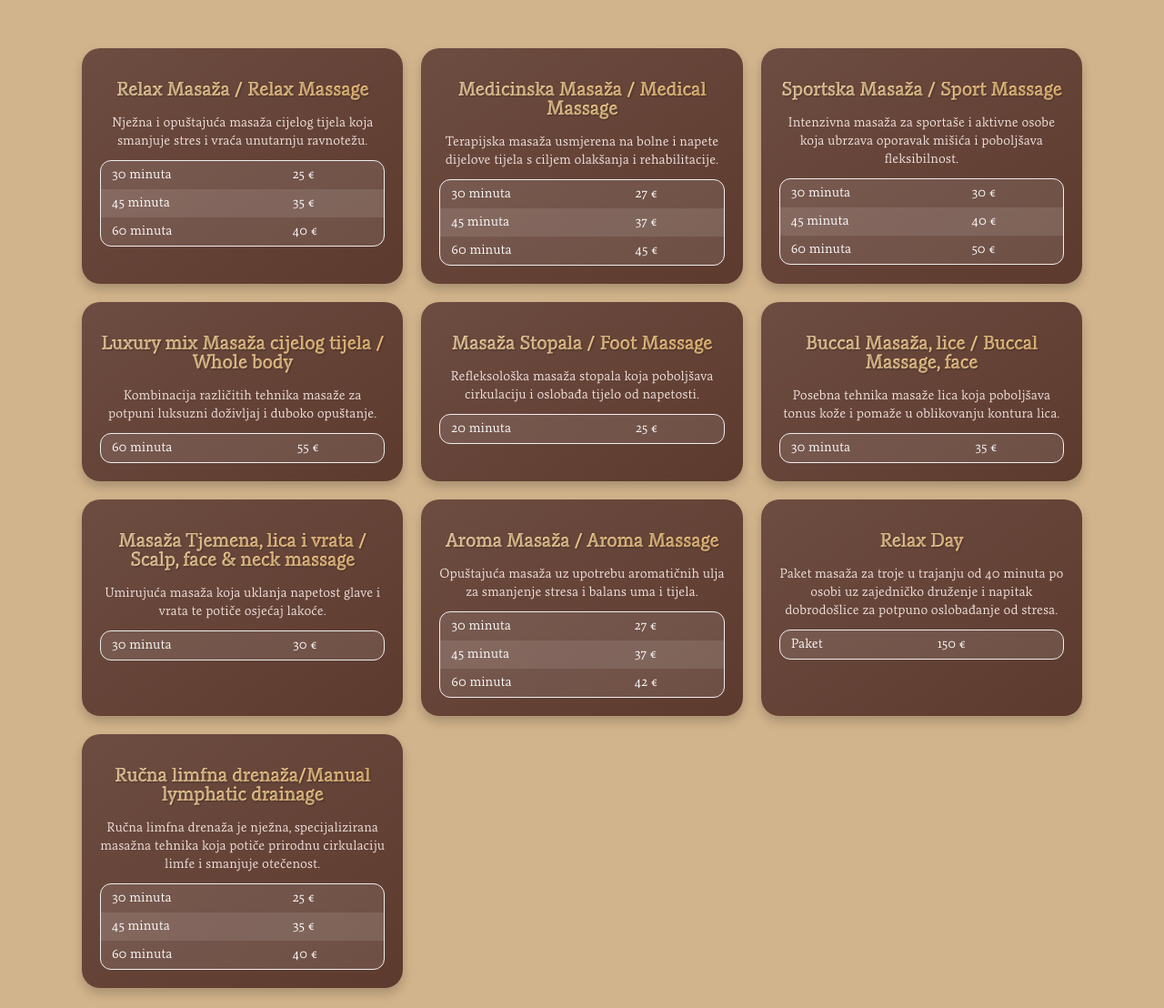
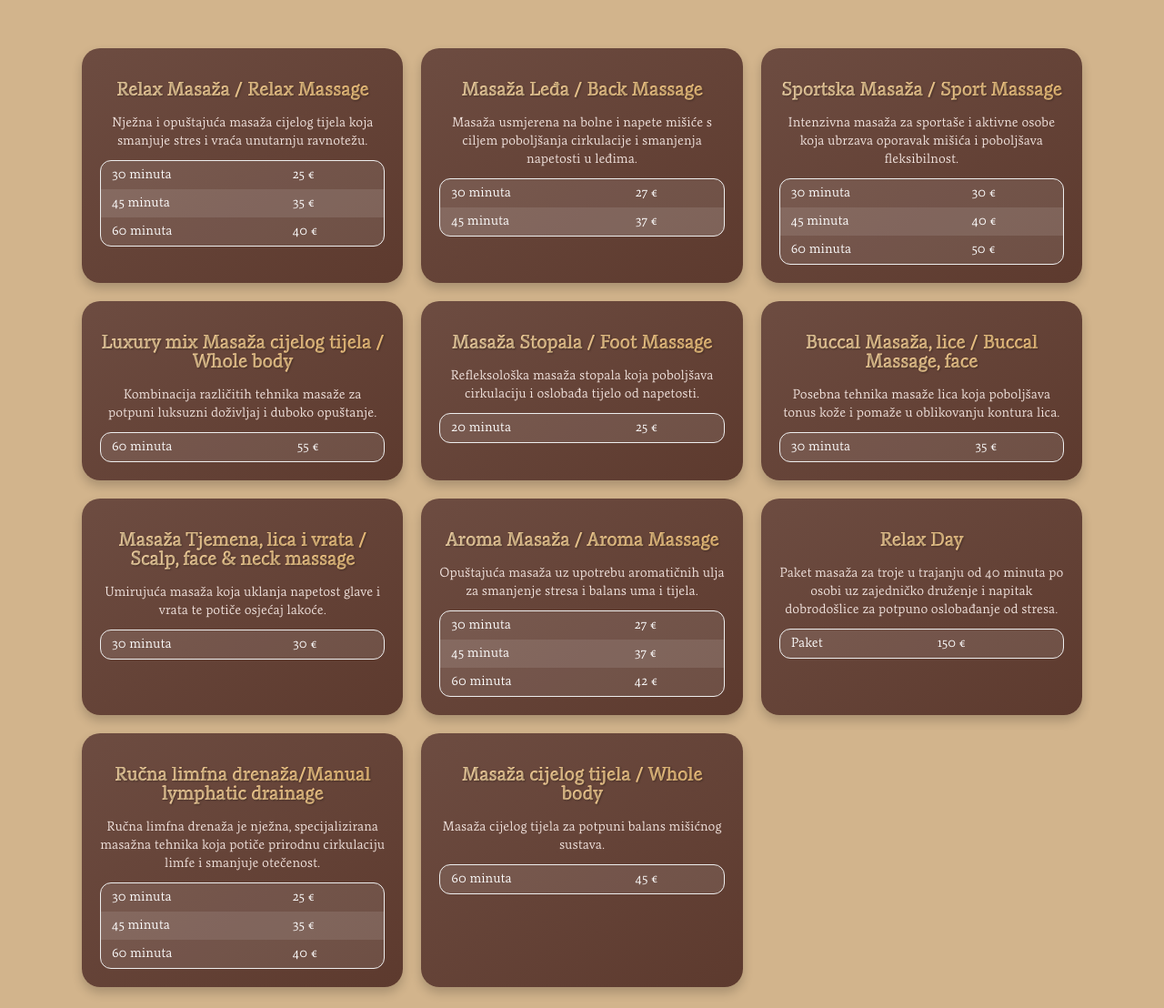
Before and after one commit to tomoa75/salon, a website: page cjenik.html in a window 1280 px wide. Shown: the part 192-1300 px from the top of the page at 91% size. Drawn offline with Linux system fonts and the light colour scheme.

Commit message:
izbacili smo pojam medicinske masaže u cjeniku i naslovu

```diff
--- a/cjenik.html
+++ b/cjenik.html
@@ -1,4 +1,4 @@
-<!DOCTYPE html>
+<!doctype html>
 <html lang="hr">
   <head>
     <link rel="stylesheet" href="static/style.css" />
@@ -43,12 +43,12 @@
           </div>
         </div>
 
-        <!-- Medicinska Masaža -->
+        <!--  Masaža Leđa-->
         <div class="card">
-          <h2>Medicinska Masaža / Medical Massage</h2>
+          <h2>Masaža Leđa / Back Massage</h2>
           <p>
-            Terapijska masaža usmjerena na bolne i napete dijelove tijela s
-            ciljem olakšanja i rehabilitacije.
+            Masaža usmjerena na bolne i napete mišiće s ciljem poboljšanja
+            cirkulacije i smanjenja napetosti u leđima.
           </p>
           <div class="prices">
             <table>
@@ -59,10 +59,6 @@
               <tr>
                 <td>45 minuta</td>
                 <td>37 €</td>
-              </tr>
-              <tr>
-                <td>60 minuta</td>
-                <td>45 €</td>
               </tr>
             </table>
           </div>
@@ -227,6 +223,19 @@
             </table>
           </div>
         </div>
+
+        <div class="card">
+          <h2>Masaža cijelog tijela / Whole body</h2>
+          <p>Masaža cijelog tijela za potpuni balans mišićnog sustava.</p>
+          <div class="prices">
+            <table>
+              <tr>
+                <td>60 minuta</td>
+                <td>45 €</td>
+              </tr>
+            </table>
+          </div>
+        </div>
       </div>
 
       <!--* Cijene su informativne i iskazane u eurima. Moguće su promjene bez prethodne najave.-->
```
Also changed, not shown: index.html (+3 -3 lines), o_nama.html (+3 -3 lines).
